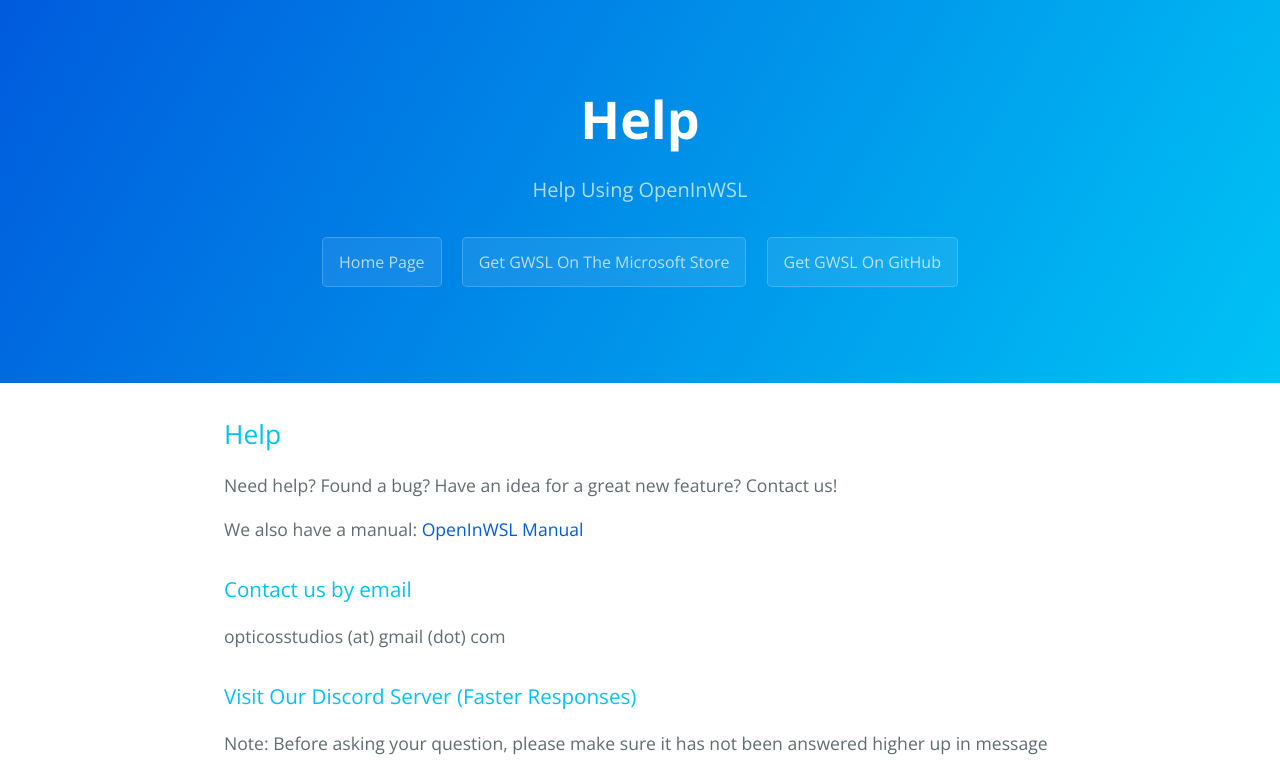
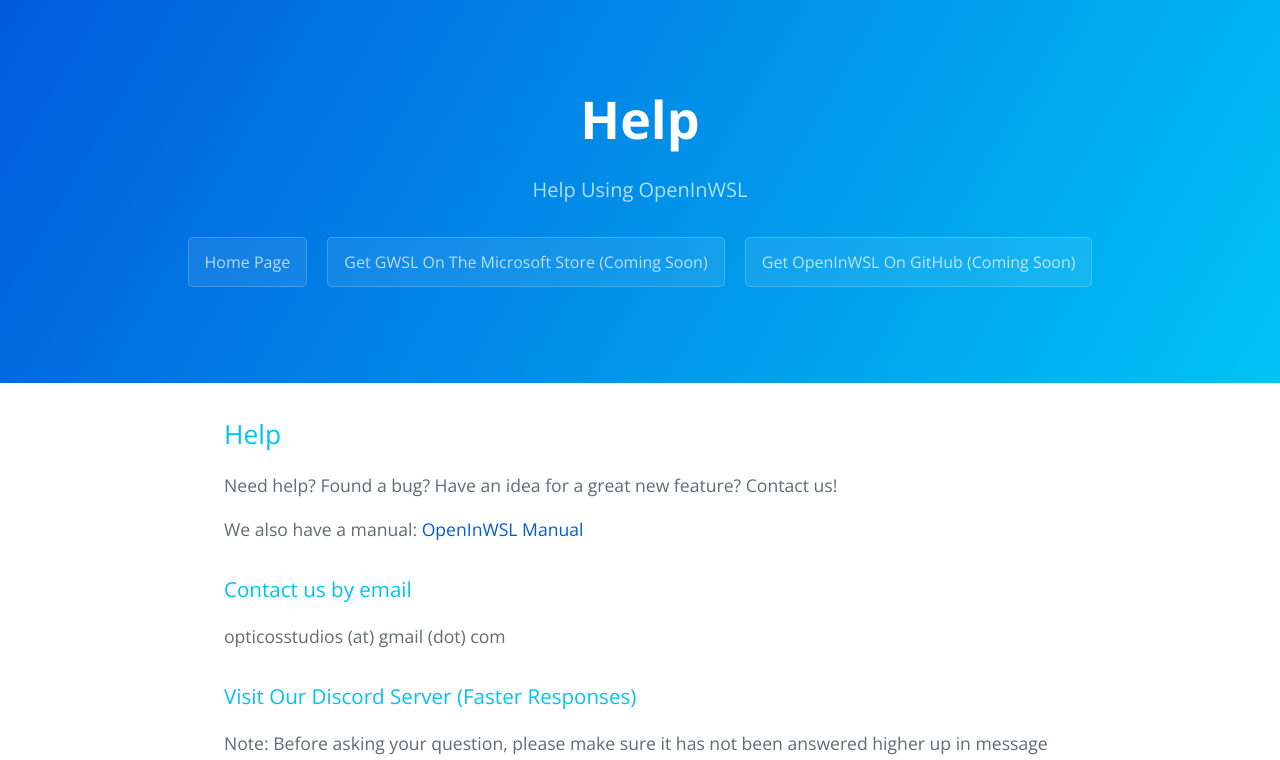
Before and after one commit to Opticos/openinwsl, a Jekyll site: the page built from help.md, in a window 1280 px wide and 1400 px high. Shown: the top 760 px of the window. Built offline with Jekyll 4.4.1, drawn with Linux system fonts in a browser that asks for light colours; the repository's description, which GitHub fills in, is left out; some of the changed text lies outside the part shown.

Commit message:
Update default.html

```diff
--- a/_layouts/default.html
+++ b/_layouts/default.html
@@ -28,9 +28,9 @@
       <h1 class="project-name">{{ page.title | default: site.title | default: site.github.repository_name }}</h1>
       <h2 class="project-tagline">{{ page.description | default: "The Feature-Packed, Highly-Integrated Windows 10 XServer" | default: site.github.project_tagline }}</h2>
       {% if site.github.is_project_page %}
-        <a href="https://opticos.github.io/gwsl/" class="btn">Home Page</a>
-        <a href="https://www.microsoft.com/en-us/p/gwsl/9nl6kd1h33v3" class="btn">Get GWSL On The Microsoft Store</a>
-        <a href="https://opticos.github.io/gwsl/tutorials/download.html" class="btn">Get GWSL On GitHub</a>
+        <a href="https://opticos.github.io/openinwsl/" class="btn">Home Page</a>
+        <a href="https://www.microsoft.com/en-us/p/gwsl/9nl6kd1h33v3" class="btn">Get GWSL On The Microsoft Store (Coming Soon)</a>
+        <a href="https://opticos.github.io/gwsl/tutorials/download.html" class="btn">Get OpenInWSL On GitHub (Coming Soon)</a>
       {% endif %}
 
     </header>
@@ -39,9 +39,9 @@
       {{ content }}
 
       <footer class="site-footer">
-        <span class="site-footer-owner">GWSL is copyright <a href="https://sites.google.com/bartimee.com/opticos-studios">Opticos Studios</a> 2021.</span>
+        <span class="site-footer-owner">OpenInWSL is copyright <a href="https://sites.google.com/bartimee.com/opticos-studios">Opticos Studios</a> 2021.</span>
         <span class="site-footer-credits">Donate to <a href="https://sites.google.com/bartimee.com/opticos-studios/donate">Opticos Studios</a>.</span>
-        <span class="site-footer-credits">Need help? Visit our <a href="https://opticos.github.io/gwsl/help.html">help page</a>.</span>
+        <span class="site-footer-credits">Need help? Visit our <a href="https://opticos.github.io/openinwsl/help.html">help page</a>.</span>
         <span class="site-footer-credits">This page was generated by <a href="https://pages.github.com">GitHub Pages</a>.</span>
       </footer>
     </main>
```
